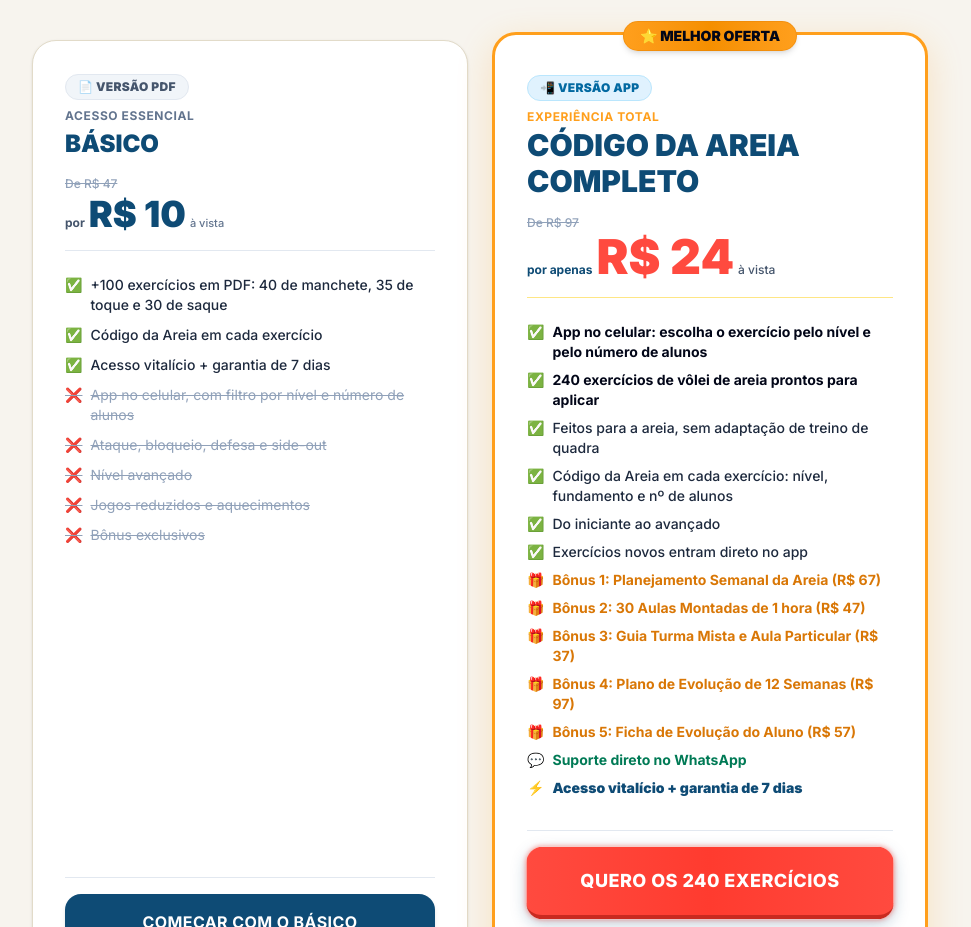
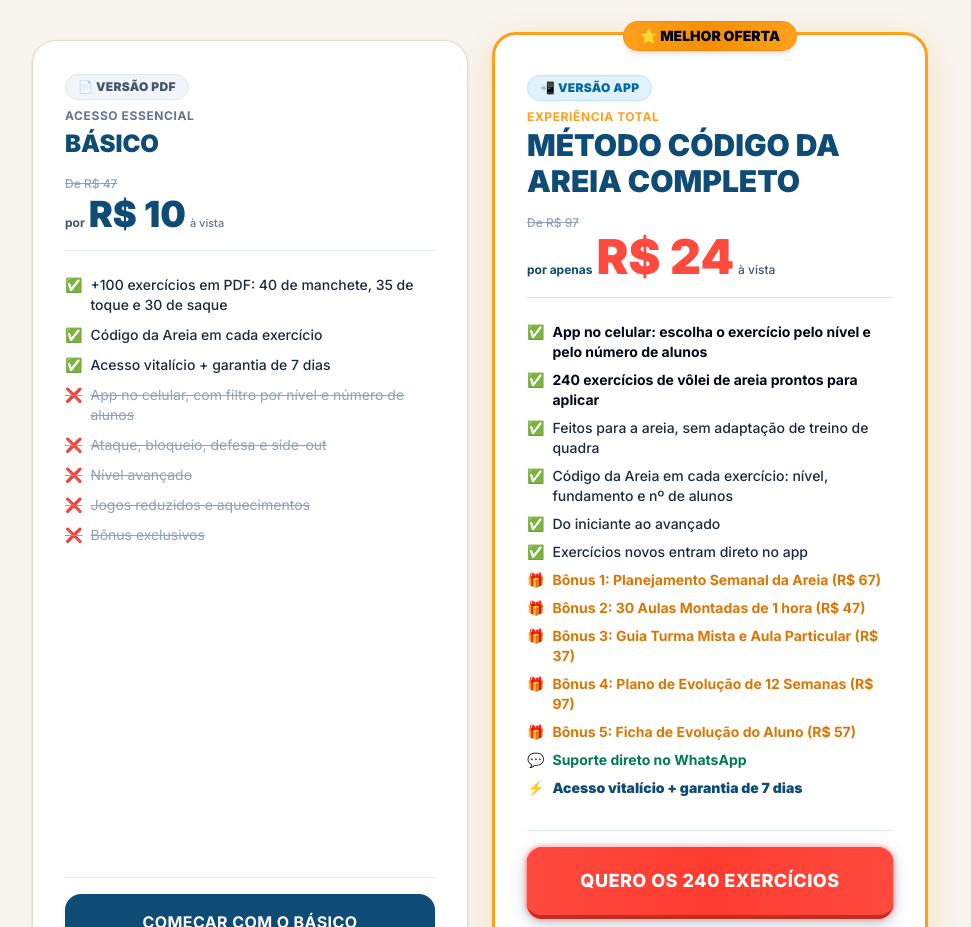
Before and after one commit to geoxxd/volei, a React (Vite) app: page / in a window 1280 px wide. Shown: the part 5667-6594 px from the top of the page, without its empty margins (160-1131 px from the left). Built offline with nearby package versions, Linux system fonts and the light colour scheme.

Commit message:
Alterar título do card para MÉTODO CÓDIGO DA AREIA COMPLETO

```diff
--- a/src/components/Pricing.tsx
+++ b/src/components/Pricing.tsx
@@ -125,7 +125,7 @@ export const Pricing: React.FC<PricingProps> = ({ onOpenUpsell }) => {
               Experiência Total
             </div>
             <h3 className="text-2xl sm:text-3xl font-black text-[#0E4B75] font-heading mt-0.5">
-              CÓDIGO DA AREIA COMPLETO
+              MÉTODO CÓDIGO DA AREIA COMPLETO
             </h3>
 
             {/* Preço */}
```
